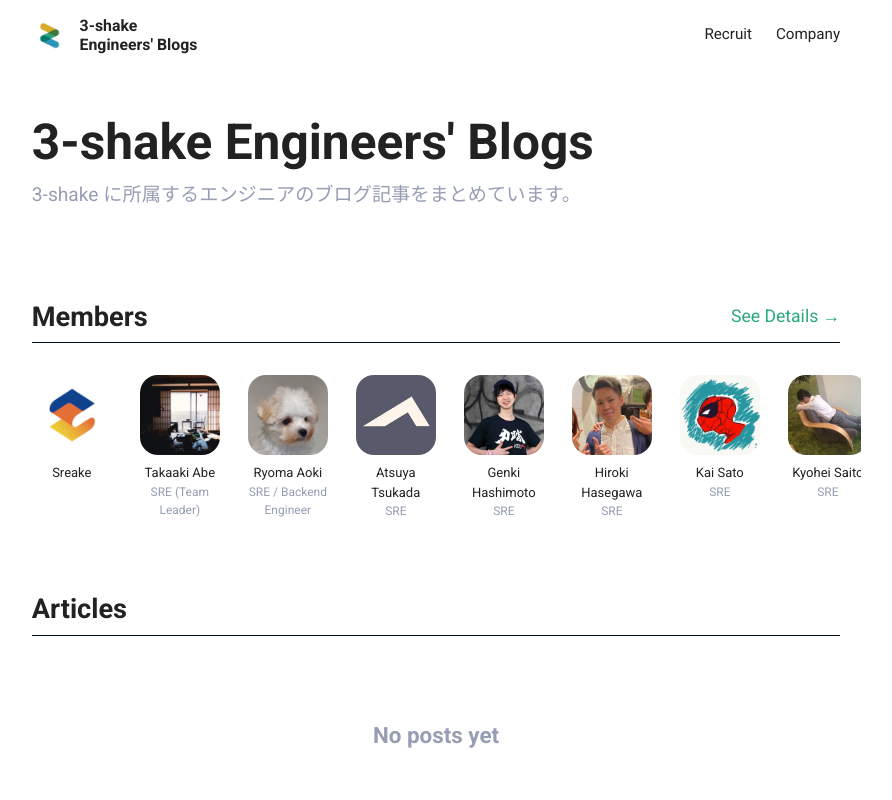
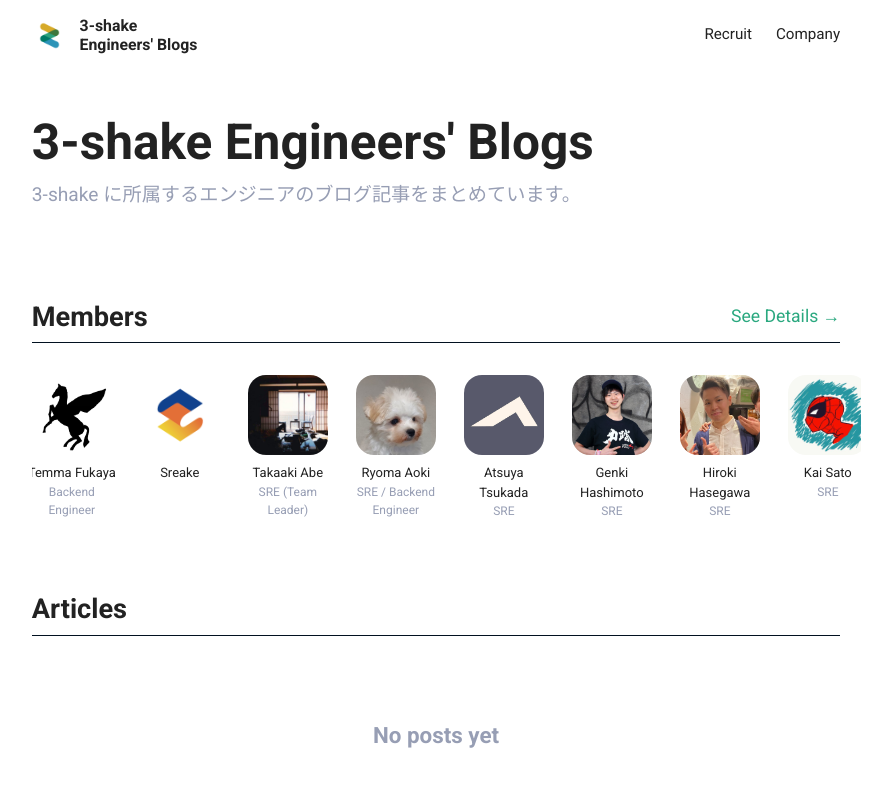
Before and after one commit to catnose99/team-blog-hub, a Next.js app: page / in a window 1280 px wide. Shown: the top 800 px of the page, without its empty margins (204-1096 px from the left). Built offline with nearby package versions, Linux system fonts and the light colour scheme.

Commit message:
add fukaya

```diff
--- a/members.ts
+++ b/members.ts
@@ -242,4 +242,19 @@
     githubUsername: "kaitexio",
     websiteUrl: "",
   },
+  {
+    id: "Pranc1ngPegasus",
+    name: "Temma Fukaya",
+    role: "Backend Engineer",
+    bio: "Coffee addict ☕",
+    avatarSrc: "/avatars/pranc1ngpegasus.png",
+    sources: [
+      "https://zenn.dev/pranc1ngpegasus/feed",
+      "https://pranc1ngpegasus.hatenablog.com/rss",
+    ],
+    includeUrlRegex: "",
+    twitterUsername: "pranc1ngpegasus",
+    githubUsername: "Pranc1ngPegasus",
+    websiteUrl: "https://pranc1ngpegasus.com",
+  },
 ].sort((a, b) => (a.id < b.id ? -1 : 1));
```
Also changed, not shown: public/avatars/pranc1ngpegasus.png (added).
